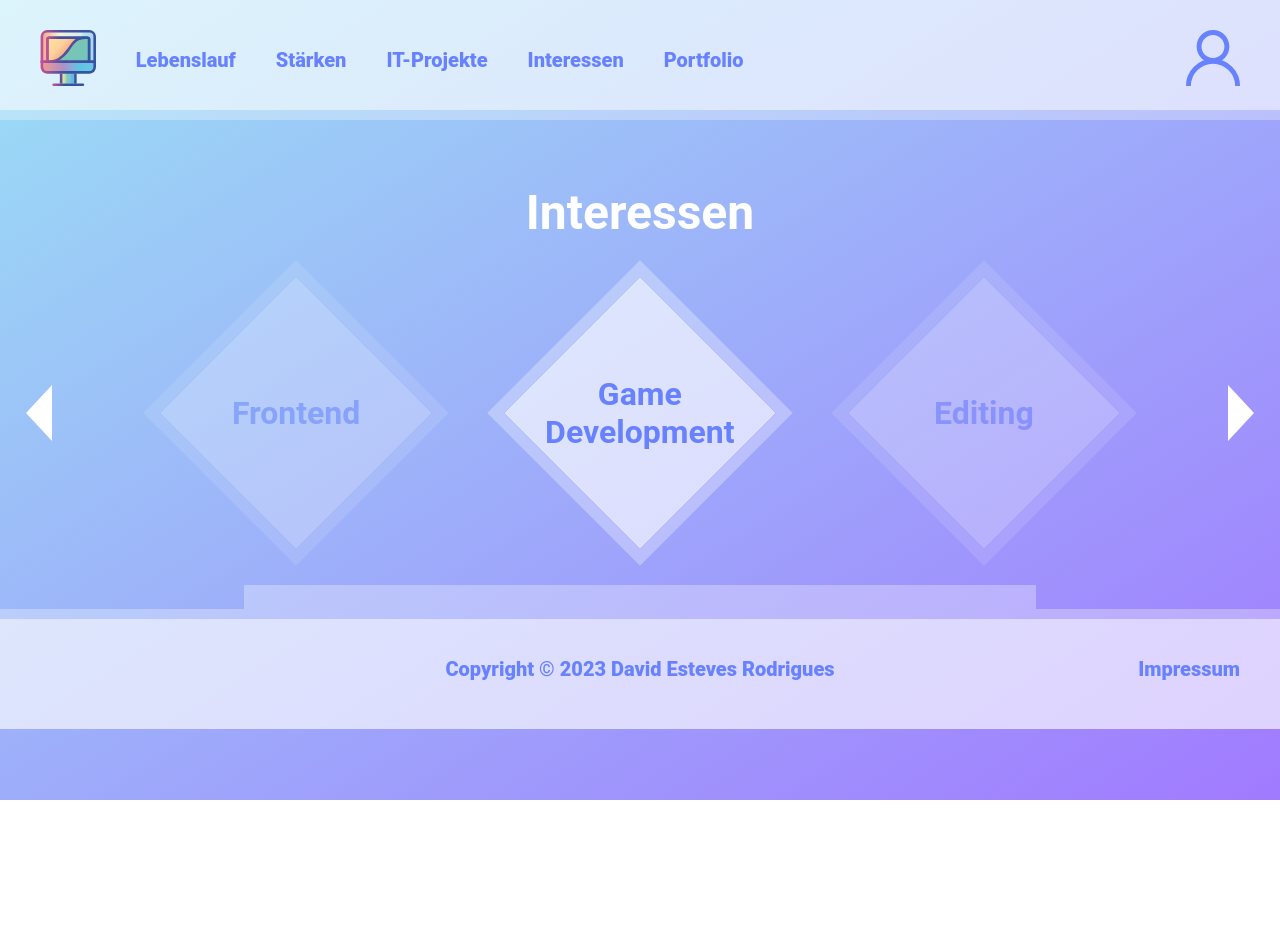
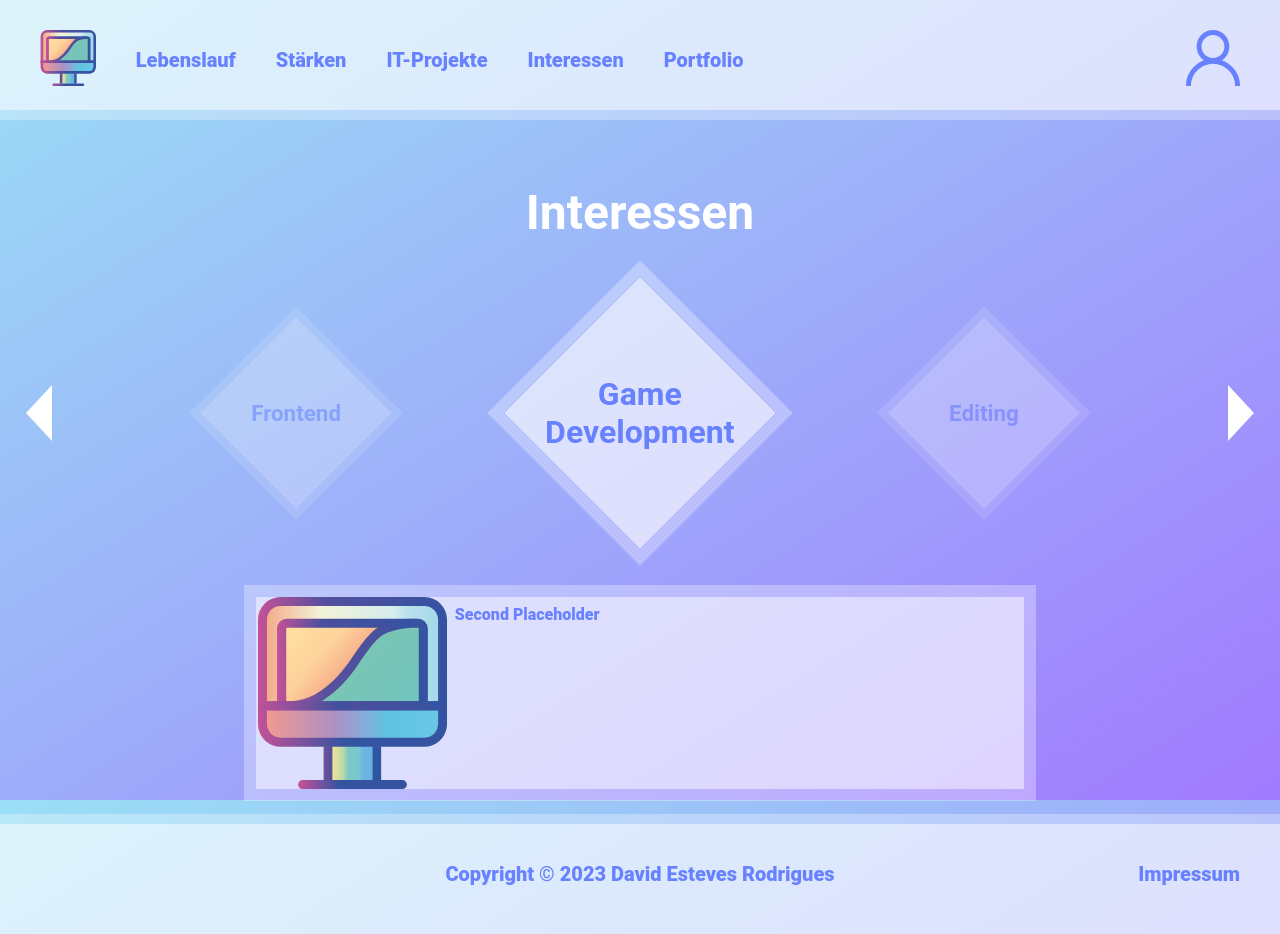
Before and after one commit to daviddresus/portfolio, a React (Create React App) app: page /interessen in a window 1280 px wide. Before the commit the page ends 800 px from the top, so only its background shows below. Built offline with nearby package versions, Linux system fonts and the light colour scheme.

Commit message:
interessen page structure is complete (content is missing)

```diff
--- a/src/Pages/Interessen/Interessen.css
+++ b/src/Pages/Interessen/Interessen.css
@@ -1,3 +1,15 @@
+:root {
+  /* all spaces that are inside of the box are calculated together to the number below which defines the total box-width*/
+  --box-width: 28vw;
+  --space-between: 10vw;
+}
+
+#interest_body
+{
+  overflow-x: hidden;
+  overflow-y: hidden;
+}
+
 #slider
 {
   display: flex;
@@ -10,6 +22,31 @@
   display: flex;
   justify-content: center;
   gap: 10vw;
+}
+
+.interest_content_box
+{
+  display: flex;
+  background-color: rgba(255, 255, 255, 0.65);
+  border: 1vw solid rgba(255, 255, 255, 0.3);
+  /*makes it so that the border isn't on top of the div*/
+  background-clip: padding-box;
+  width: 60vw;
+  height: auto;
+  margin-left: auto;
+  margin-right: auto;
+  margin-top: 5%;
+  margin-bottom: 1%;
+  animation: scaleUp ease-out 1.5s;
+  animation-delay: 0;
+}
+
+.interest_content_box p
+{
+  color: #6882FF;
+  font-weight: 1000;
+  font-size: 2vh;
+  margin: 1%;
 }
 
 .interest_box
@@ -46,14 +83,99 @@
 
 #left_button
 {
-  position: absolute;
   left: 0;
   margin-left: 2vw;
 }
 
 #right_button
 {
-  position: absolute;
   right: 0;
   margin-right: 2vw;
 }
+
+.interest_image
+{
+  height: 15vw;
+  margin-top: auto;
+  margin-bottom: auto;
+}
+
+/*Smartphone*/
+@media screen and (max-width: 875px)
+{
+  #slider
+  {
+    margin-top: 10%;
+  }
+
+  #all_interest_boxes
+  {
+    gap: 20vw;
+  }
+
+  .interest_box
+  {
+    width: 30vw;
+    height: 30vw;
+    border: 2vw solid rgba(255, 255, 255, 0.3);
+  }
+
+  .interest_content_box
+  {
+    flex-direction: column;
+    text-align: center;
+    margin-top: 10%;
+    margin-bottom: 3%;
+    border: 2vw solid rgba(255, 255, 255, 0.3);
+  }
+
+  .interest_title
+  {
+    font-size: 2.25vh;
+  }
+
+  .interest_image
+  {
+    height: 60vw;
+  }
+}
+
+/*Tablet*/
+@media screen and (min-width: 875px) and (max-width: 1023px)
+{
+  #slider
+  {
+    margin-top: 10%;
+  }
+
+  #all_interest_boxes
+  {
+    gap: 20vw;
+  }
+
+  .interest_box
+  {
+    width: 30vw;
+    height: 30vw;
+    border: 2vw solid rgba(255, 255, 255, 0.3);
+  }
+
+  .interest_content_box
+  {
+    flex-direction: column;
+    text-align: center;
+    margin-top: 10%;
+    margin-bottom: 3%;
+    border: 2vw solid rgba(255, 255, 255, 0.3);
+  }
+
+  .interest_title
+  {
+    font-size: 2.5vh;
+  }
+
+  .interest_image
+  {
+    height: 60vw;
+  }
+}
--- a/src/Pages/Interessen/Interessen.js
+++ b/src/Pages/Interessen/Interessen.js
@@ -1,6 +1,6 @@
 import './Interessen.css'
 import Title from '../../Components/Title/Title.js';
-import { useEffect } from 'react';
+import { useState, useEffect } from 'react';
 
 export default function Interessen() {
 
@@ -11,54 +11,65 @@ export default function Interessen() {
     // Add more items as needed
   ];
 
-  var placement = 0;
-  var item = 2;
+  const contextToTheItem = [
+    { text: 'First Placeholder', alt: 'Image', src: 'Images/the_last_chance.png', id: '1' },
+    { text: 'Second Placeholder', alt: 'Image', src: 'Images/logo.svg', id: '2' },
+    { text: 'Third Placeholder', alt: 'Image', src: 'Images/meine_erste_website.png', id: '3' }
+  ]
 
-  const transparency = () => {
-    if (items.length - item !== 0) {
-      document.getElementById(item).style = 'opacity: 1; transition: ease-in-out 0.5s';
-      document.getElementById(item + 1).style = 'opacity: 0.4; transition: ease-in-out 0.5s';
-    }
+  const getCssVariableValue = (variableName) => {
+    const styles = getComputedStyle(document.documentElement);
+    return parseInt(styles.getPropertyValue(variableName));
+  };
 
-    if (items.length - item !== 0 && items.length - item !== 1) {
-      document.getElementById(item + 2).style = 'opacity: 0; transition: ease-in-out 0.5s';
-    }
+  const boxWidth = getCssVariableValue('--box-width');
+  const spaceBetween = getCssVariableValue('--space-between');
 
-    if (item !== 1) {
-      document.getElementById(item).style = 'opacity: 1; transition: ease-in-out 0.5s';
-      document.getElementById(item - 1).style = 'opacity: 0.4; transition: ease-in-out 0.5s';
-    }
+  const [currentItem, setCurrentItem] = useState(2);
+  const [placement, setPlacement] = useState(0);
 
-    if (item !== 1 && item !== 2) {
-      document.getElementById(item - 2).style = 'opacity: 0; transition: ease-in-out 0.5s';
+  const interestContent = contextToTheItem[currentItem - 1];
+
+  useEffect(() => {
+    const allInterestBoxes = document.getElementById('all_interest_boxes');
+    allInterestBoxes.style.transition = 'transform ease-in-out 0.5s';
+    allInterestBoxes.style.transform = `translateX(${placement}%)`;
+
+    updateOpacity();
+  }, [placement]);
+
+  const updateOpacity = () => {
+    for (let i = 1; i <= items.length; i++) {
+      const itemElement = document.getElementById(i);
+      if (i === currentItem) {
+        itemElement.style.opacity = '1';
+        itemElement.style.transform = 'scale(1) rotateZ(45deg)';
+      } else if (i === currentItem + 1 || i === currentItem - 1) {
+        itemElement.style.opacity = '0.4';
+        itemElement.style.transform = 'scale(0.7) rotateZ(45deg)';
+      } else {
+        itemElement.style.opacity = '0';
+        itemElement.style.transform = 'scale(0.5) rotateZ(45deg)';
+      }
     }
   };
 
-  //makes sure that the const transparency is executed even if no button was clicked
-  useEffect(() => {
-    transparency();
-  }, []);
-
   const goLeft = () => {
-    if (item !== 1) {
-      placement = placement + 27.2;
-      document.getElementById('all_interest_boxes').style = `transform: translateX(${placement}%); transition: ease-in-out 0.5s`;
-      item = item - 1;
-      transparency();
+    if (currentItem !== 1) {
+      setPlacement(placement + boxWidth + spaceBetween);
+      setCurrentItem(currentItem - 1);
     }
   };
 
   const goRight = () => {
-    if (items.length - item !== 0) {
-      placement = placement - 27.2;
-      document.getElementById('all_interest_boxes').style = `transform: translateX(${placement}%); transition: ease-in-out 0.5s`;
-      item = item + 1;
-      transparency();
+    if (items.length - currentItem !== 0) {
+      setPlacement(placement - boxWidth - spaceBetween);
+      setCurrentItem(currentItem + 1);
     }
   };
 
   return (
-    <div>
+    <div id='interest_body'>
       <Title text="Interessen" />
       <div id='slider'>
         <img id='left_button' src='Images/buttonleft.svg' alt='Left Button' onClick={goLeft} />
@@ -76,7 +87,7 @@ export default function Interessen() {
         <img id='right_button' src='Images/buttonright.svg' alt='Right Button' onClick={goRight} />
       </div>
 
-      <div className='project_box'></div>
+      <div className='interest_content_box'><img className='interest_image' alt={interestContent.alt} src={interestContent.src}/><p>{interestContent.text}</p></div>
     </div>
   )
 }
```
